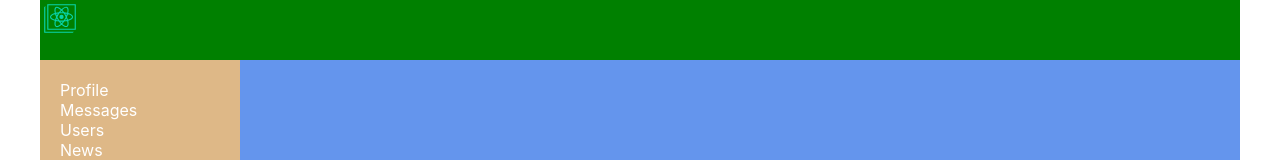
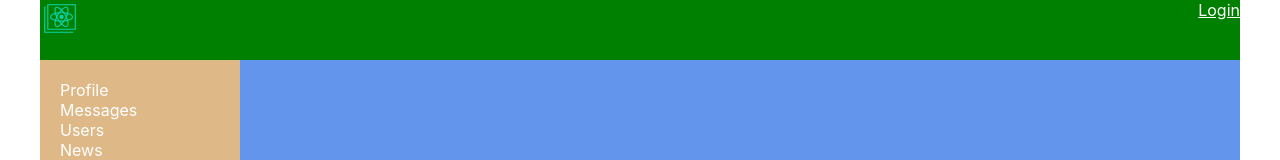
Before and after one commit to Artem-Pr/Social-network, a React (Create React App) app: page / in a window 1280 px wide. Shown: the top 160 px of the page. Built offline with nearby package versions, Linux system fonts and the light colour scheme; no server answers.

Commit message:
Lesson 61

```diff
--- a/src/App.js
+++ b/src/App.js
@@ -1,21 +1,18 @@
 import React from 'react';
 import {Route} from 'react-router-dom';
 import './App.css';
-import Header from './components/Header/Header';
 import Navbar from './components/Navbar/Navbar';
 import DialogsContainer from './components/Dialogs/DialogsContainer';
 import UsersContainer from "./components/Users/UsersContainer";
 import ProfileContainer from "./components/Profile/ProfileContainer";
+import HeaderContainer from "./components/Header/HeaderContainer";
 
 function App(props) {
   return (
       <div className="app-wrapper">
-        <Header />
+        <HeaderContainer />
         <Navbar />
         <div className="app-wrapper-content">
-          {/* <Route path="/dialogs" component={Dialogs} />
-          <Route path="/profile" component={Profile}/> */}
-
           <Route path="/dialogs"
             render={ () => <DialogsContainer /> } />
           <Route path="/profile/:userId?"
--- a/src/components/Header/Header.jsx
+++ b/src/components/Header/Header.jsx
@@ -1,13 +1,17 @@
 import React from 'react';
 import logo from './logo.svg';
 import s from './Header.module.css'
+import {NavLink} from "react-router-dom";
 
-const Header = () => {
+const Header = (props) => {
     return (
         <header className={s.header}>
-            <img src={logo} alt="logo"></img>
+            <img src={logo} alt="logo"/>
+            <div className={s.loginBlock}>
+                { props.isAuth ? props.login : <NavLink to={'/login'}>Login</NavLink> }
+            </div>
         </header>
     )
-}
+};
 
 export default Header;
--- a/src/components/Header/Header.module.css
+++ b/src/components/Header/Header.module.css
@@ -6,3 +6,11 @@
   .header img {
     width: 40px;
   }
+
+  .loginBlock {
+      float: right;
+  }
+
+  .loginBlock a {
+      color: white;
+  }
--- /dev/null
+++ b/src/components/Header/HeaderContainer.jsx
@@ -0,0 +1,30 @@
+import React from 'react';
+import Header from "./Header";
+import * as axios from "axios";
+import {connect} from "react-redux";
+import {setAuthUserData} from "../../redux/auth-reducer";
+
+class HeaderContainer extends React.Component {
+
+    componentDidMount() {
+        axios.get(`https://social-network.samuraijs.com/api/1.0/auth/me`, {
+            withCredentials: true
+        }).then(response => {
+            if (response.data.resultCode === 0) {
+                let {id, login, email} = response.data.data;
+                this.props.setAuthUserData(id, email, login);
+            }
+        });
+    }
+
+    render() {
+        return <Header {...this.props} />
+    }
+}
+
+const mapStateToProps = (state) => ({
+    isAuth: state.auth.isAuth,
+    login: state.auth.login
+});
+
+export default connect(mapStateToProps, {setAuthUserData})(HeaderContainer);
--- /dev/null
+++ b/src/redux/auth-reducer.js
@@ -0,0 +1,25 @@
+const SET_USER_DATA = 'SET_USER_DATA';
+
+let initialState = {
+    userId: null,
+    email: null,
+    login: null,
+    isAuth: false
+};
+
+const authReducer = (state = initialState, action) => {
+    switch(action.type) {
+        case SET_USER_DATA:
+            return  {
+                ...state,
+                ...action.data,
+                isAuth: true
+            };
+        default:
+            return state;
+    }
+};
+
+export const setAuthUserData = (userId, email, login) => ({type: SET_USER_DATA, data: {userId, email, login}}); //action creater
+
+export default authReducer;
--- a/src/redux/redux-store.js
+++ b/src/redux/redux-store.js
@@ -2,11 +2,13 @@
 import profileReducer from "./profile-reducer";
 import dialogsReducer from "./dialogs-reducer";
 import usersReducer from "./users-reducer";
+import authReducer from "./auth-reducer";
 
 let reducers = combineReducers({
     profilePage: profileReducer,
     dialogsPage: dialogsReducer,
-    usersPage: usersReducer
+    usersPage: usersReducer,
+    auth: authReducer
 });
 
 let store = createStore(reducers);
--- a/src/redux/users-reducer.js
+++ b/src/redux/users-reducer.js
@@ -1,6 +1,3 @@
-import avatar1 from '../assets/images/avatar1.png';
-import avatar5 from '../assets/images/avatar5.png';
-import avatar3 from '../assets/images/avatar3.png';
 const FOLLOW = 'FOLLOW';
 const UNFOLLOW = 'UNFOLLOW';
 const SET_USERS = 'SET_USERS';
```
